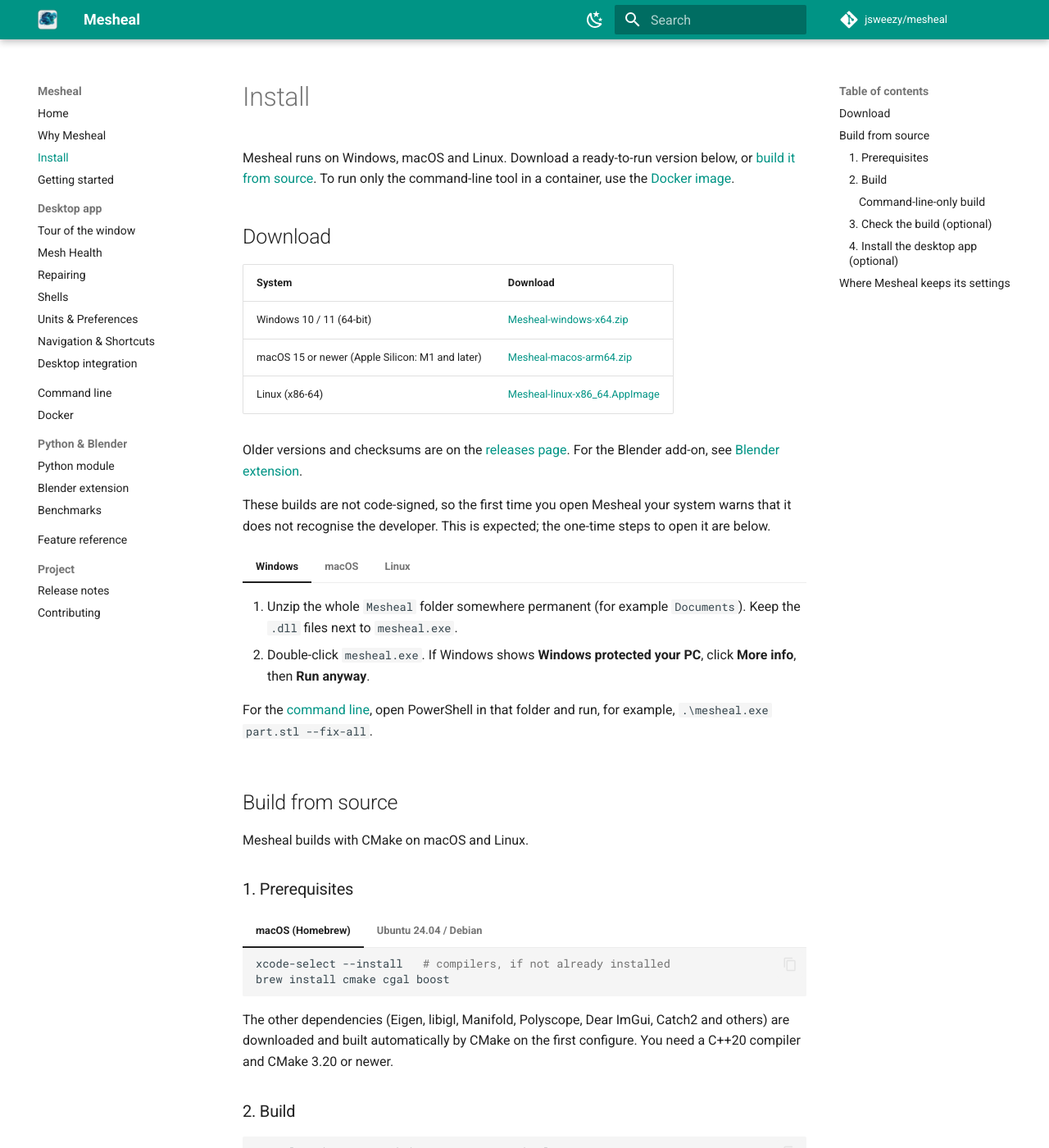
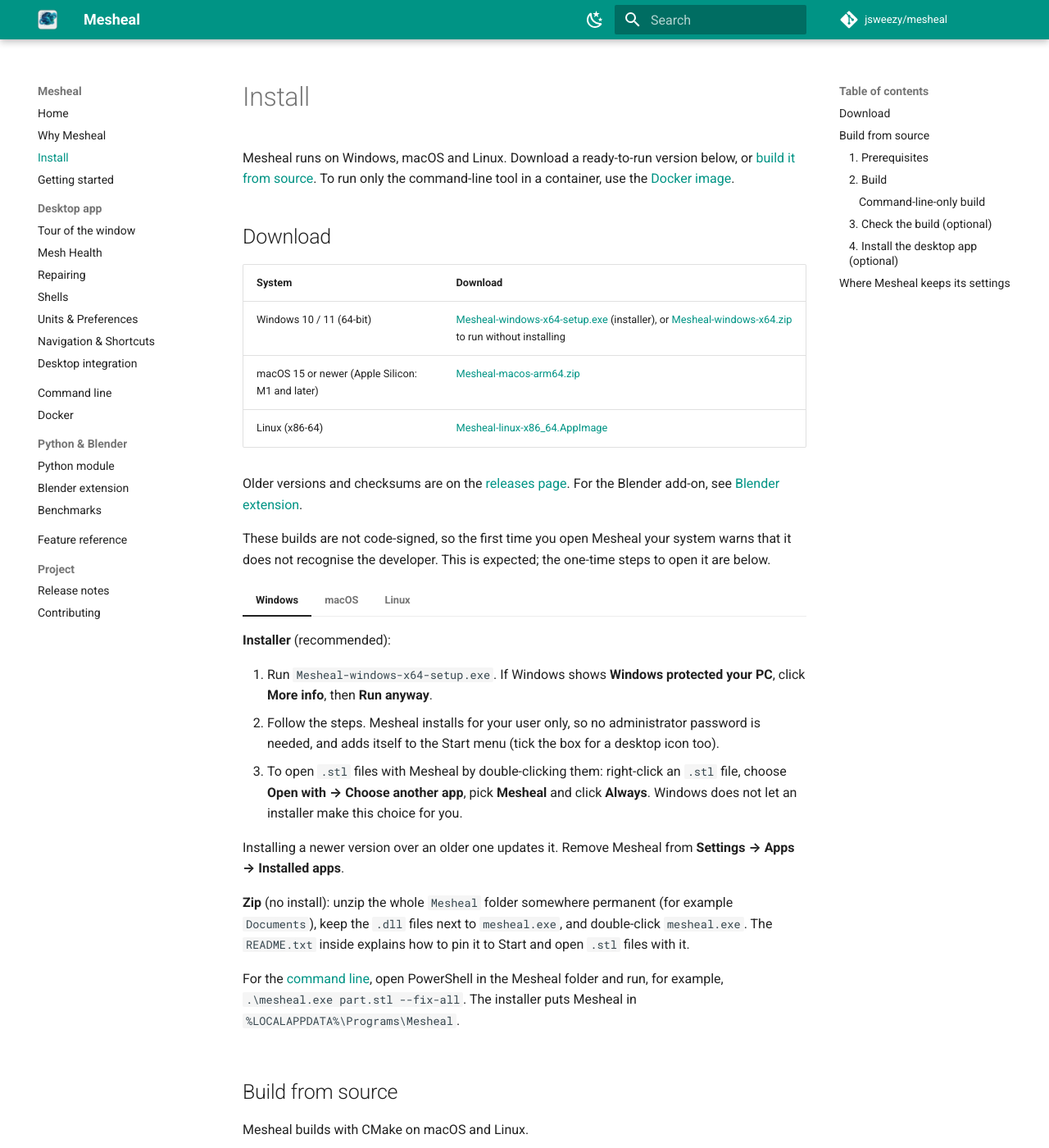
Before and after one commit to jsweezy/mesheal, an MkDocs documentation site: the page built from docs/install.md, in a window 1280 px wide and 1400 px high. Shown: the whole window at 82% size. Built offline with MkDocs 1.6.1 and Material for MkDocs 9.7.7, drawn with Linux system fonts in a browser that asks for light colours; comment, search, counter and statistics services are not loaded.

Commit message:
Windows: oneTBB in the desktop app, Inno Setup installer with Start menu and .stl Open with, app icon, README.txt in the zip [skip-linux] [skip-macos] [skip-blender]

```diff
--- a/docs/install.md
+++ b/docs/install.md
@@ -8,7 +8,7 @@ use the [Docker image](DOCKER.md).
 
 | System | Download |
 |--------|----------|
-| Windows 10 / 11 (64-bit) | [Mesheal-windows-x64.zip](https://github.com/jsweezy/mesheal/releases/latest/download/Mesheal-windows-x64.zip) |
+| Windows 10 / 11 (64-bit) | [Mesheal-windows-x64-setup.exe](https://github.com/jsweezy/mesheal/releases/latest/download/Mesheal-windows-x64-setup.exe) (installer), or [Mesheal-windows-x64.zip](https://github.com/jsweezy/mesheal/releases/latest/download/Mesheal-windows-x64.zip) to run without installing |
 | macOS 15 or newer (Apple Silicon: M1 and later) | [Mesheal-macos-arm64.zip](https://github.com/jsweezy/mesheal/releases/latest/download/Mesheal-macos-arm64.zip) |
 | Linux (x86-64) | [Mesheal-linux-x86_64.AppImage](https://github.com/jsweezy/mesheal/releases/latest/download/Mesheal-linux-x86_64.AppImage) |
 
@@ -20,13 +20,26 @@ does not recognise the developer. This is expected; the one-time steps to open i
 
 === "Windows"
 
-    1. Unzip the whole `Mesheal` folder somewhere permanent (for example `Documents`). Keep the
-       `.dll` files next to `mesheal.exe`.
-    2. Double-click `mesheal.exe`. If Windows shows **Windows protected your PC**, click
-       **More info**, then **Run anyway**.
+    **Installer** (recommended):
 
-    For the [command line](CLI.md), open PowerShell in that folder and run, for example,
-    `.\mesheal.exe part.stl --fix-all`.
+    1. Run `Mesheal-windows-x64-setup.exe`. If Windows shows **Windows protected your PC**,
+       click **More info**, then **Run anyway**.
+    2. Follow the steps. Mesheal installs for your user only, so no administrator password is
+       needed, and adds itself to the Start menu (tick the box for a desktop icon too).
+    3. To open `.stl` files with Mesheal by double-clicking them: right-click an `.stl` file,
+       choose **Open with → Choose another app**, pick **Mesheal** and click **Always**. Windows
+       does not let an installer make this choice for you.
+
+    Installing a newer version over an older one updates it. Remove Mesheal from
+    **Settings → Apps → Installed apps**.
+
+    **Zip** (no install): unzip the whole `Mesheal` folder somewhere permanent (for example
+    `Documents`), keep the `.dll` files next to `mesheal.exe`, and double-click `mesheal.exe`.
+    The `README.txt` inside explains how to pin it to Start and open `.stl` files with it.
+
+    For the [command line](CLI.md), open PowerShell in the Mesheal folder and run, for example,
+    `.\mesheal.exe part.stl --fix-all`. The installer puts Mesheal in
+    `%LOCALAPPDATA%\Programs\Mesheal`.
 
 === "macOS"
 
```
Also changed, not shown: blender/README.md (+2 -2 lines), docs/DESKTOP_INTEGRATION.md (+18 -1 lines), assets/icons/mesheal.ico (added), 7 other files.
